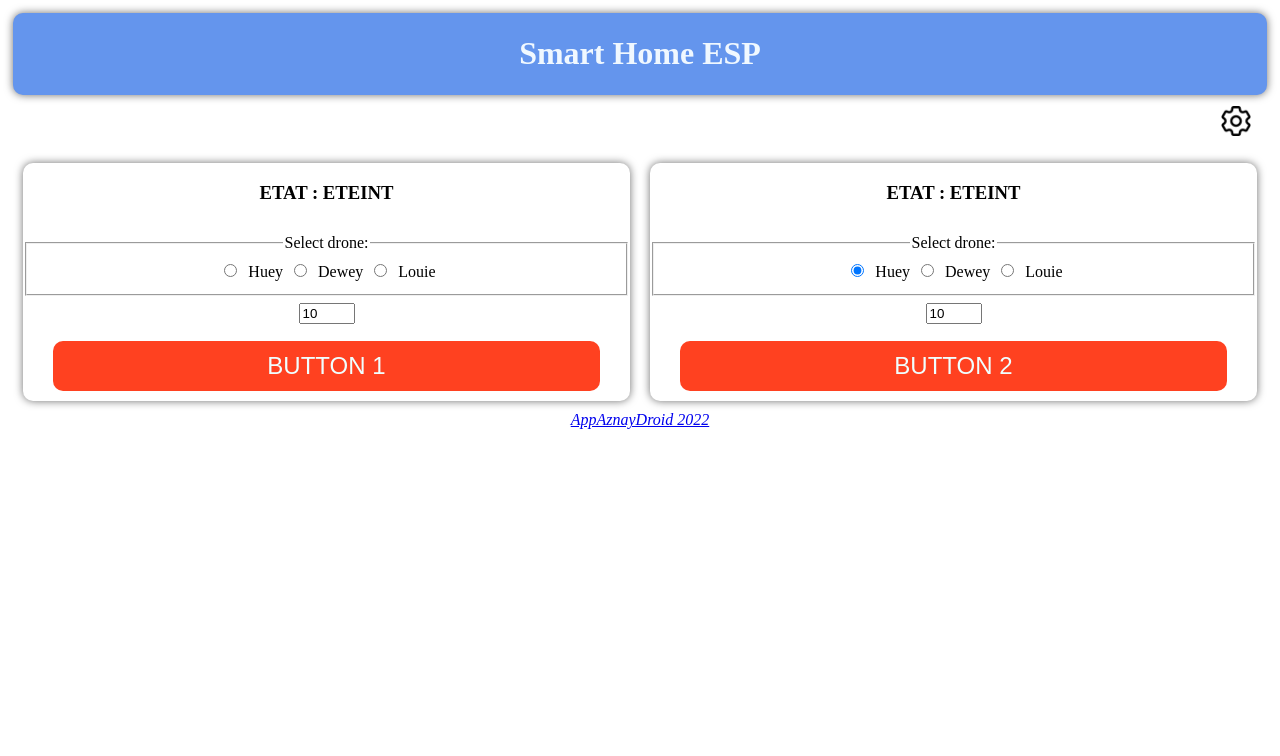
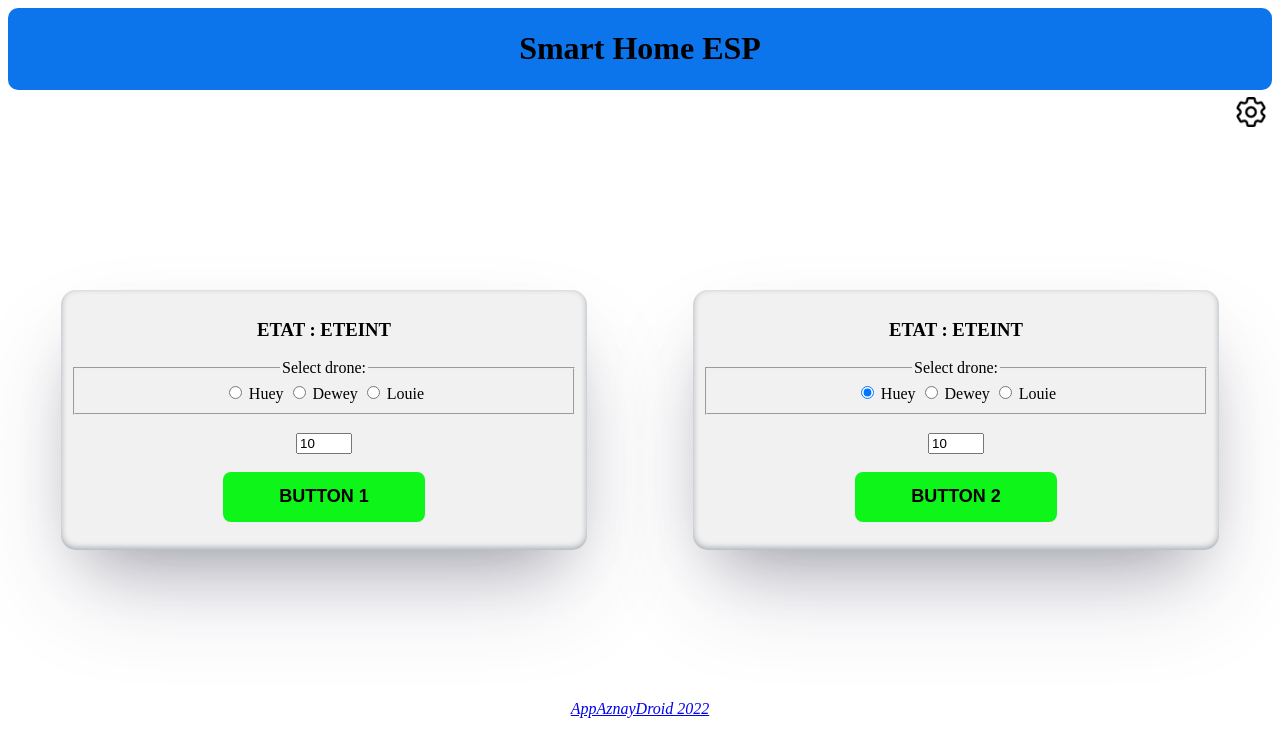
Before and after one commit to MessaouddeSmaoun/SiteESP, a plain HTML site: page index.html in a window 1280 px wide. Drawn offline with Linux system fonts and the light colour scheme.

Commit message:
custom css

```diff
--- a/index.html
+++ b/index.html
@@ -40,9 +40,9 @@
                 <label for="louie">Louie</label>
 
 
-            </fieldset>
+            </fieldset><br>
             <input type="number" id="tentacles" name="tentacles"
-            min="1" max="30" value="10">
+            min="1" max="30" value="10"><br><br>
 
             <button onclick="" class="" id="buttonName1">BUTTON 1</button>
         </div>
@@ -65,9 +65,9 @@
                 <input type="radio" id="louie" name="radioButton1" value="louie">
                 <label for="louie">Louie</label>
 
-                </fieldset>
+                </fieldset><br>
                 <input type="number" id="tentacles" name="tentacles"
-                min="1" max="30" value="10">
+                min="1" max="30" value="10"><br><br>
 
             <button onclick="Button3()" class="" id="buttonName2" >BUTTON 2</button>
         </div>
--- a/style.css
+++ b/style.css
@@ -1,89 +1,85 @@
+body {
+    height: 100%;
+}
 
 .titre {
-    background-color: cornflowerblue;
+    background-color: rgb(12, 117, 236);
+    border-radius: 10px;
     padding: 1px;
-    color: aliceblue;
+    text-align: center;
 }
 
-body {
-    text-align: center;
-    padding: 5px;
-}
-
-div {
-    border-radius: 10px;
-    box-shadow: 0px 0px 8px 0px rgba(0, 0, 0, 0.568);
+.divImage {
+    text-align: end;
 }
 
 .element {
-    align-items: center;
     display: flex;
-    box-shadow: none;
-    display: flex;
+    justify-content: space-around;
+    width: 100%;
+    height: 70vh;
+    min-height: 300px;
+}
+
+input {
+max-width: 150px;
 }
 
 .element1 {
-    flex-grow: 1;
-    margin: 10px;
+    background-color: rgb(241, 241, 241);
+    min-width: 240px;
+    width: 40%;
+    min-height: 140px;
+    height: 240px;
+    border-radius: 15px;
+    margin: auto;
+    display: flexbox;
+    flex-direction: column;
+    text-align: center;
+    padding: 10px;
+    box-shadow: rgba(50, 50, 93, 0.25) 0px 50px 100px -20px,
+     rgba(0, 0, 0, 0.3) 0px 30px 60px -30px,
+    rgba(10, 37, 64, 0.35) 0px -2px 6px 0px inset;
+}
+.element2 {
+    min-width: 240px;
+    text-align: center;
+}
+.element3 {
+    min-width: 240px;
+    width: 40%;
+    min-height: 140px;
+    height: 200px;
+    border-radius: 15px;
+    margin: auto;
+
 }
 
 
-
 button {
-    width: 90%;
+    width: 40%;
+    min-width: 200px;
     height: 50px;
-    background-color: rgb(255, 65, 32);
-    /*     background-color: rgb(8, 255, 8); */
-    border: none;
-    border-radius: 10px;
-    color: azure;
-    font-size: x-large;
-    margin-bottom: 10px;
-    margin-top: 10px;
+    font-size: large;
+    font-weight: 900;
+    border-radius: 8px;
+    background-color: rgb(13, 245, 25);
+    border: 0px;
 }
 
-.etatButtonTexte {
-    margin-bottom: 30px;
+.save {
+    background-color: rgb(8, 255, 8);
+}
+.cancel {
+    background-color: rgb(255, 65, 32);
+}
+
+.buttonImage {
+    width: min-content;
+    min-width: 30px;
+    background-color: transparent;
 }
 
 .foot {
-    box-shadow: none;
+    text-align: center;
 }
-
-.divImage {
-    display: flex;
-    justify-content: end;
-    box-shadow: none;
-}
-
-.buttonImage {
-    background-color: rgba(238, 130, 238, 0);
-    border-width: 0px;
-    width: min-content;
-    height: min-content;
-    display: flex;
-    flex-direction: row;
-}
-
-
-input {
-    margin: 7px;
-}
-.save {
-    width: 100%;
-    margin-left: 10px;
-    margin-right: 10px;
-    background-color: rgb(8, 255, 8);
-}
-
-.cancel {
-    width: 100%;
-    margin-left: 10px;
-    margin-right: 10px;
-    background-color: rgb(255, 65, 32);
-}
-
-a {
-    width: 40%;
-    margin-inline: 10px;
-}
```
Also changed, not shown: config.html (+3 -3 lines).
